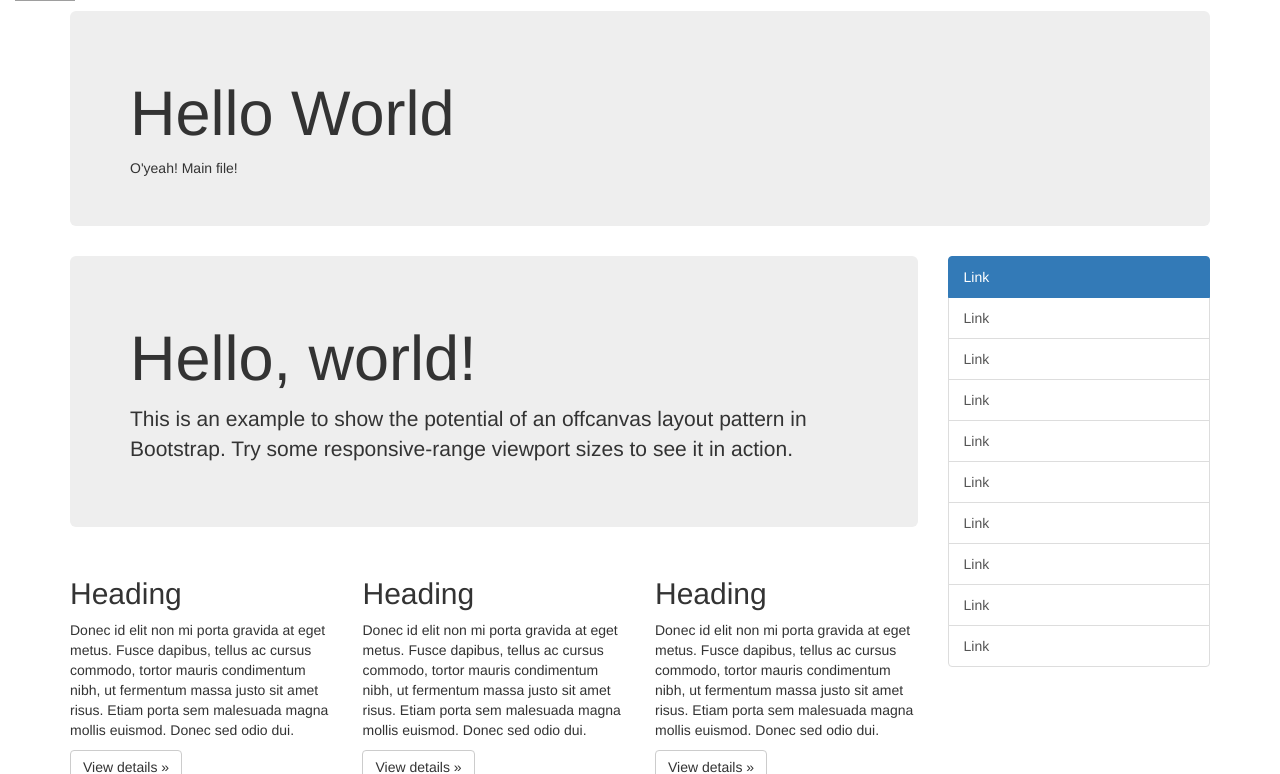
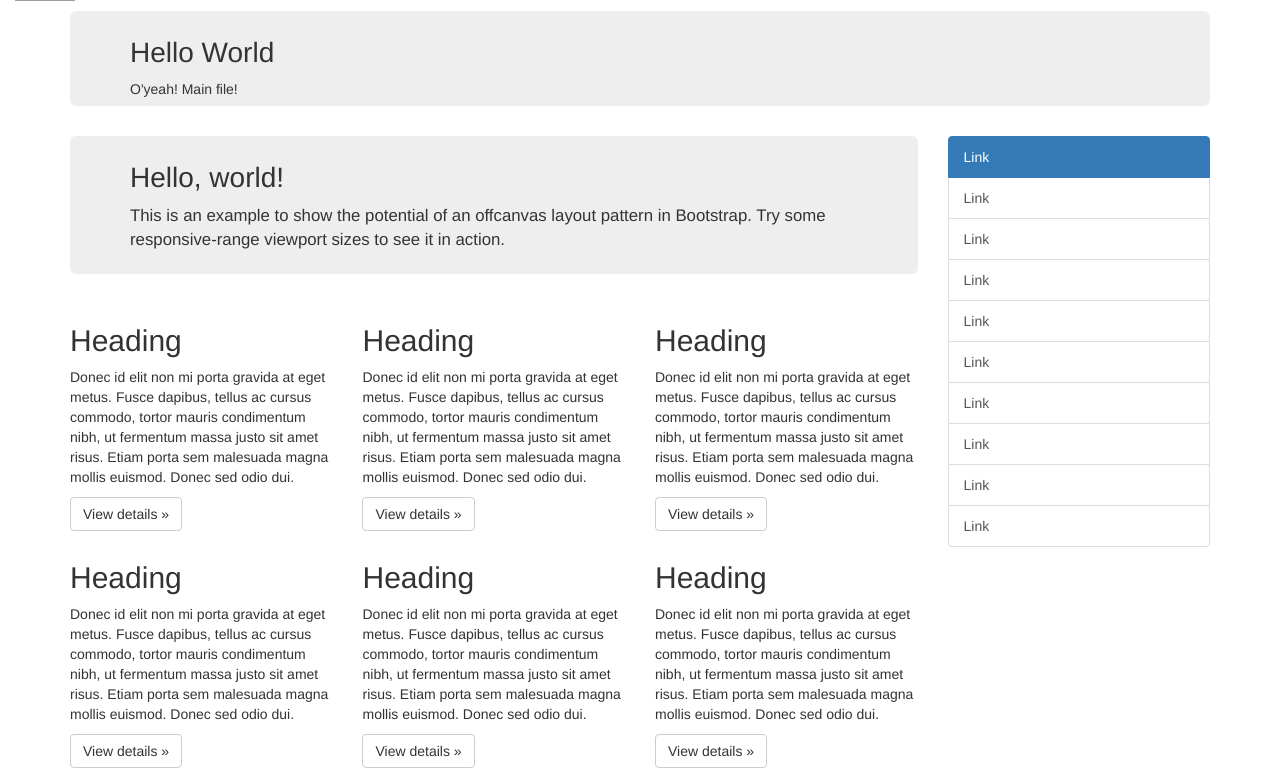
Before and after one commit to Statoil/Waaazap, a Flask app: page / in a window 1280 px wide. Shown: the part 59-833 px from the top of the page. Run offline with Flask 2, Linux system fonts and the light colour scheme; some libraries are stand-ins or nearby versions; grey boxes are pictures that could not be loaded.

Commit message:
reduce jumbotron size

```diff
--- a/static/main.css
+++ b/static/main.css
@@ -2,3 +2,16 @@ body {
   min-height: 2000px;
   padding-top: 70px;
 }
+
+.jumbotron {
+    padding: 0.5em 0.6em;
+    h1 {
+        font-size: 2em;
+    }
+    p {
+        font-size: 1.2em;
+        .btn {
+            padding: 0.5em;
+        }
+    }
+}
```
